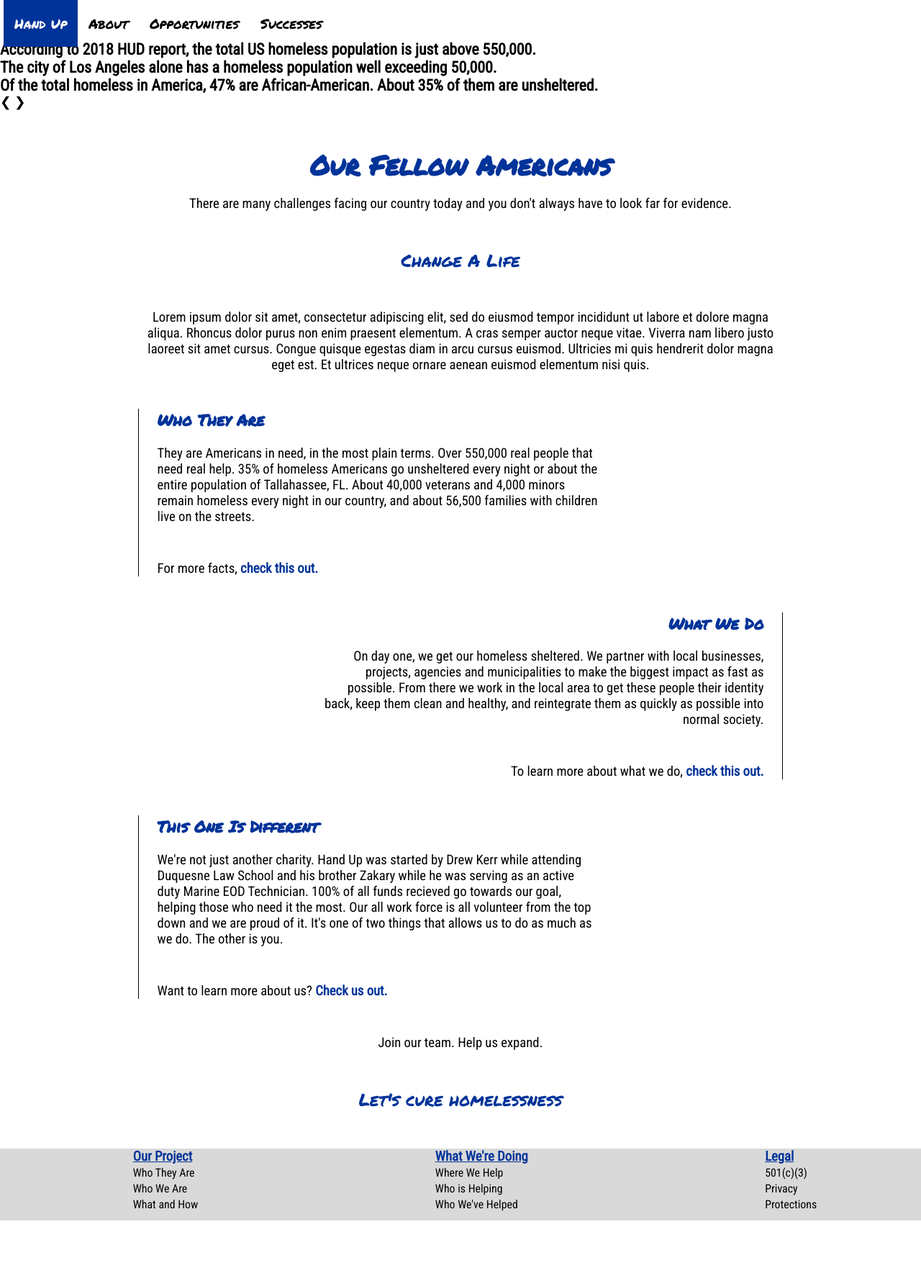
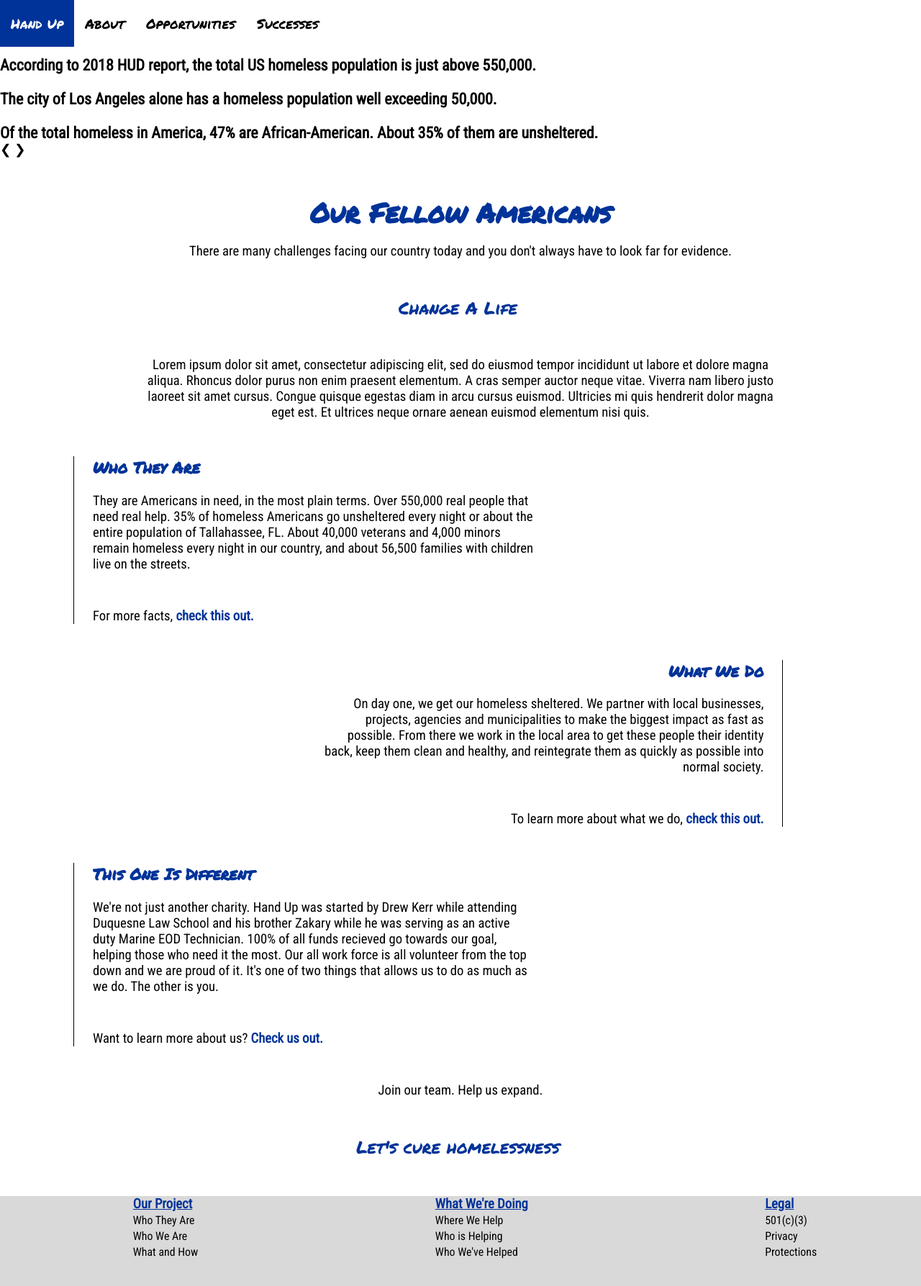
Before and after one commit to zkerr577/Bubble, a PHP site: page / in a window 1280 px wide. Shown: the whole page at 72% size. Before the commit the page ends 1696 px from the top, so only its background shows below. Run offline with PHP 8.4, Linux system fonts and the light colour scheme.

Commit message:
Basic About
Navbar is now flush to left. Big slideshow fade to gray with text on hover now. Basic about us page created. When we have a locations page, a partners page, and other pages like that, please look at the resources page on AMC for my idea for it.

```diff
--- a/dropdown.css
+++ b/dropdown.css
@@ -1,5 +1,4 @@
 .first {
-    padding-left: 15px;
     color: white;
     background-color: #039;
 }
--- a/index.php
+++ b/index.php
@@ -9,6 +9,7 @@
 <body>
     <div id="container">
         <div id="main">
+
             <?php include 'includes/header.php'; ?>
 
             <?php include 'includes/slideshow.php'; ?>
--- a/slideshow.php
+++ b/slideshow.php
@@ -1,14 +1,17 @@
 <div id="imgtabs">
 
     <div class="tab" id="ban1">
+        <p class="centerText">This stuff is so bad.</p>
         <h3>According to 2018 HUD report, the total US homeless population is just above 550,000.</h3>
     </div>
 
     <div class="tab" id="ban2">
+        <p class="centerText">Like for real.</p>
         <h3>The city of Los Angeles alone has a homeless population well exceeding 50,000.</h3>
     </div>
 
     <div class="tab" id="ban3">
+        <p class="centerText">Think I'm playing.</p>
         <h3>Of the total homeless in America, 47% are African-American. About 35% of them are unsheltered.</h3>
     </div>
 
--- a/style.css
+++ b/style.css
@@ -18,7 +18,7 @@ body {
 
 #main {
     overflow: auto;
-    padding-bottom: 100px;
+    padding-bottom: 125px;
 }
 
 ol,
@@ -46,14 +46,13 @@ header {
 .navbar {
     list-style-type: none;
     display: inline-flex;
-    left: 5px;
     position: relative;
 }
 
 footer {
-    height: 100px;
+    height: 125px;
     position: relative;
-    margin-top: -100px;
+    margin-top: -125px;
     background-color: #d9d9d9;
     clear: both;
     color: #039;
@@ -65,12 +64,12 @@ footer {
 
 
 
-/* Text and Buttons */
+/* Text */
 
 .left {
     text-align: left;
     position: relative;
-    left: 15%;
+    left: 8%;
     width: 50%;
     margin: 50px 0;
     border-left: 1px solid black;
@@ -92,9 +91,25 @@ footer {
     text-align: center;
 }
 
+
+
+
+
+/* Spacing */
+
 .space {
     margin: 15px auto;
 }
+
+.bigSpace {
+    margin: 50px auto;
+}
+
+
+
+
+
+/* Links */
 
 .inLink {
     color: #039;
@@ -105,6 +120,12 @@ footer {
     font-size: .85rem;
 }
 
+
+
+
+
+/* Buttons */
+
 .button {
     padding: 1rem 15px;
 }
@@ -114,12 +135,14 @@ footer {
     font-size: 18pt;
     text-align: center;
     color: #039;
-    padding: 20px 7px;
+    padding: 20px 7px 20px 0;
 }
 
-.bigSpace {
-    margin: 50px auto;
-}
+
+
+
+
+/* Titles */
 
 .bigTitle {
     font-family: "Permanent Marker";
@@ -132,3 +155,19 @@ footer {
     font-family: "Permanent Marker";
     color: #039;
 }
+
+
+
+
+
+/* Pictures */
+
+#drew {
+    background-color: #d9d9d9;
+    width: 30vw;
+}
+
+#zak {
+    background-color: #d9d9d9;
+    width: 30vw;
+}
```
Also changed, not shown: about-us.php (+41 -4 lines), slides.css (+32 -7 lines), Drew.png (added), Zak.jpg (added).
